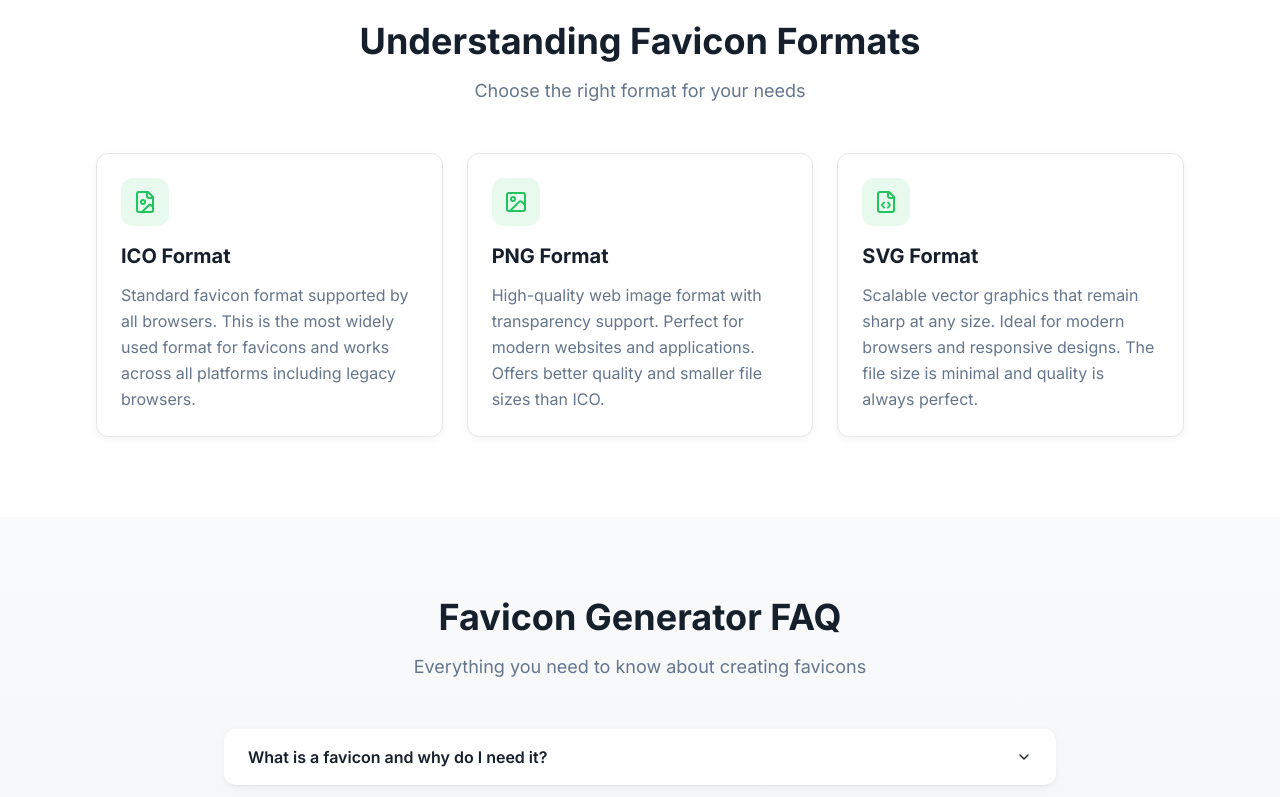
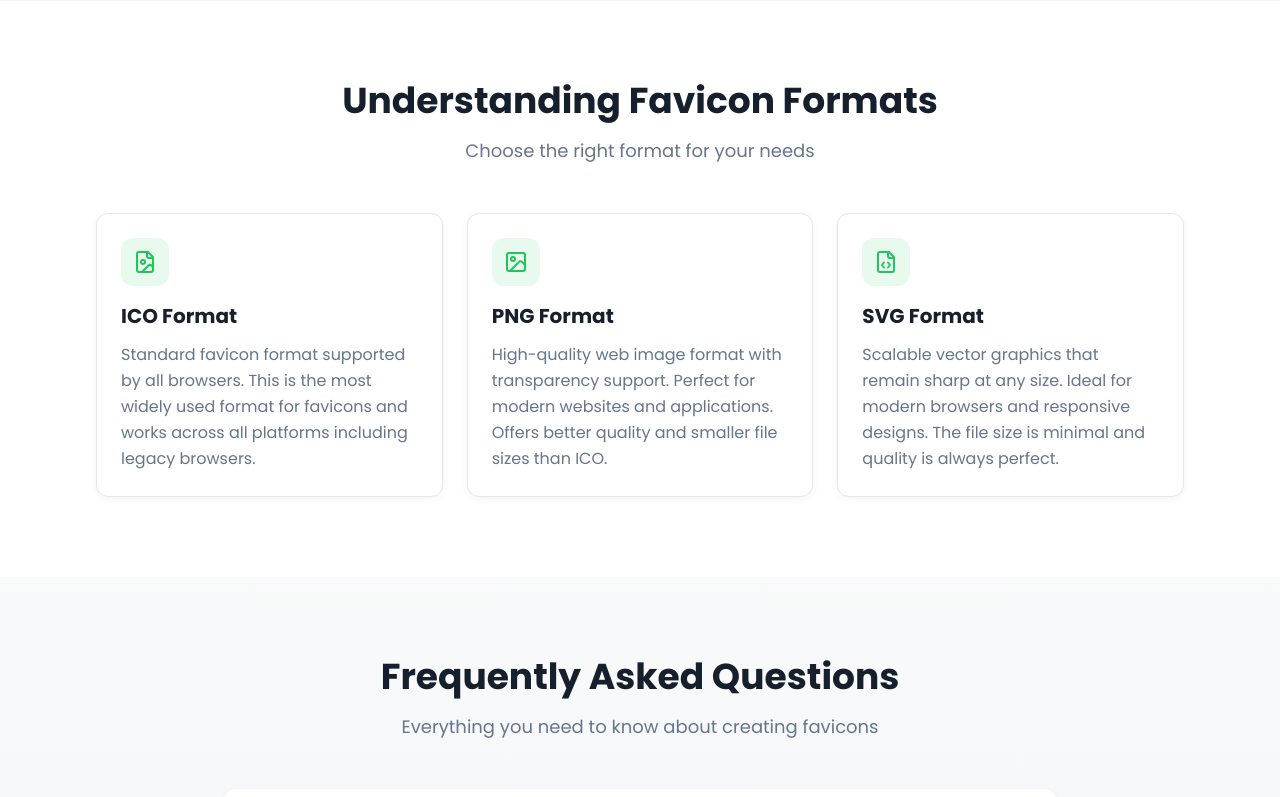
Before and after one commit to nhs21202/favicon-creator-omegatheme, a React (Vite) app: page / in a window 1280 px wide. Shown: the part 2683-3480 px from the top of the page. Built offline with nearby package versions, Linux system fonts and the light colour scheme; the HTML template or start-up script is replaced by a standard one.

Commit message:
Refactor: Update fonts and fix SEO recognition

```diff
--- a/index.html
+++ b/index.html
@@ -8,7 +8,7 @@
     <meta name="author" content="OmegaTheme" />
     <link rel="preconnect" href="https://fonts.googleapis.com" />
     <link rel="preconnect" href="https://fonts.gstatic.com" crossorigin />
-    <link href="https://fonts.googleapis.com/css2?family=Inter:wght@300;400;500;600;700;800;900&display=swap" rel="stylesheet" />
+    <link href="https://fonts.googleapis.com/css2?family=Poppins:wght@300;400;500;600;700;800;900&display=swap" rel="stylesheet" />
 
     <meta property="og:title" content="Favicon Generator – Free Online Tool | OmegaTheme" />
     <meta property="og:description" content="Create favicons from text, emojis, or images instantly with our free Favicon Generator Tool." />
--- a/src/components/sections/CrossSell.tsx
+++ b/src/components/sections/CrossSell.tsx
@@ -34,25 +34,33 @@ export const CrossSell = () => {
   ];
 
   return (
-    <section className="py-20 px-4 bg-background">
+    <section className="py-20 px-4 bg-background" itemScope itemType="https://schema.org/ItemList">
       <div className="container mx-auto max-w-6xl">
-        <div className="text-center mb-12">
+        <header className="text-center mb-12">
           <h2 className="text-3xl md:text-4xl font-bold mb-4">
             Try More OmegaTheme Tools
           </h2>
           <p className="text-lg text-muted-foreground">
             Discover our collection of free online tools for developers and designers
           </p>
-        </div>
+        </header>
 
         <div className="grid md:grid-cols-2 lg:grid-cols-4 gap-6 mb-8">
           {tools.map((tool, index) => (
-            <Card key={index} className="p-6 shadow-soft transition-smooth hover:shadow-medium hover:-translate-y-1 flex flex-col">
+            <Card
+              key={index}
+              className="p-6 shadow-soft transition-smooth hover:shadow-medium hover:-translate-y-1 flex flex-col"
+              itemScope
+              itemProp="itemListElement"
+              itemType="https://schema.org/SoftwareApplication"
+            >
+              <meta itemProp="position" content={String(index + 1)} />
               <div className="inline-flex items-center justify-center w-20 h-20 rounded-lg mb-4">
-                <img src={tool.logo} alt={tool.title} className="w-full h-full object-contain" />
+                <img src={tool.logo} alt={tool.title} className="w-full h-full object-contain" itemProp="image" />
               </div>
-              <h3 className="text-lg font-bold mb-2">{tool.title}</h3>
-              <p className="text-muted-foreground text-sm mb-4 flex-grow">{tool.description}</p>
+              <h3 className="text-lg font-bold mb-2" itemProp="name">{tool.title}</h3>
+              <p className="text-muted-foreground text-sm mb-4 flex-grow" itemProp="description">{tool.description}</p>
+              <link itemProp="url" href={tool.url} />
               <Button
                 variant="outline"
                 size="sm"
--- a/src/components/sections/FAQ.tsx
+++ b/src/components/sections/FAQ.tsx
@@ -33,17 +33,34 @@ export const FAQ = () => {
     }
   ];
 
+  const schemaData = {
+    "@context": "https://schema.org",
+    "@type": "FAQPage",
+    "mainEntity": faqs.map(faq => ({
+      "@type": "Question",
+      "name": faq.question,
+      "acceptedAnswer": {
+        "@type": "Answer",
+        "text": faq.answer
+      }
+    }))
+  };
+
   return (
-    <section className="py-20 px-4 gradient-hero">
+    <section className="py-20 px-4 gradient-hero" itemScope itemType="https://schema.org/FAQPage">
+      <script
+        type="application/ld+json"
+        dangerouslySetInnerHTML={{ __html: JSON.stringify(schemaData) }}
+      />
       <div className="container mx-auto max-w-4xl">
-        <div className="text-center mb-12">
+        <header className="text-center mb-12">
           <h2 className="text-3xl md:text-4xl font-bold mb-4">
-            Favicon Generator FAQ
+            Frequently Asked Questions
           </h2>
           <p className="text-lg text-muted-foreground">
             Everything you need to know about creating favicons
           </p>
-        </div>
+        </header>
 
         <Accordion type="single" collapsible className="space-y-4">
           {faqs.map((faq, index) => (
@@ -51,12 +68,20 @@ export const FAQ = () => {
               key={index}
               value={`item-${index}`}
               className="bg-card rounded-lg px-6 shadow-soft"
+              itemScope
+              itemProp="mainEntity"
+              itemType="https://schema.org/Question"
             >
               <AccordionTrigger className="text-left font-semibold hover:text-primary">
-                {faq.question}
+                <span itemProp="name">{faq.question}</span>
               </AccordionTrigger>
-              <AccordionContent className="text-muted-foreground leading-relaxed">
-                {faq.answer}
+              <AccordionContent
+                className="text-muted-foreground leading-relaxed"
+                itemScope
+                itemProp="acceptedAnswer"
+                itemType="https://schema.org/Answer"
+              >
+                <div itemProp="text">{faq.answer}</div>
               </AccordionContent>
             </AccordionItem>
           ))}
--- a/src/index.css
+++ b/src/index.css
@@ -112,7 +112,7 @@ All colors MUST be HSL.
 
   body {
     @apply bg-background text-foreground font-sans antialiased;
-    font-family: 'Inter', sans-serif;
+    font-family: 'Poppins', sans-serif;
   }
 
   h1, h2, h3, h4, h5, h6 {
--- a/tailwind.config.ts
+++ b/tailwind.config.ts
@@ -53,7 +53,7 @@ export default {
         },
       },
       fontFamily: {
-        sans: ['Inter', 'sans-serif'],
+        sans: ['Poppins', 'sans-serif'],
       },
       borderRadius: {
         lg: "var(--radius)",
```
